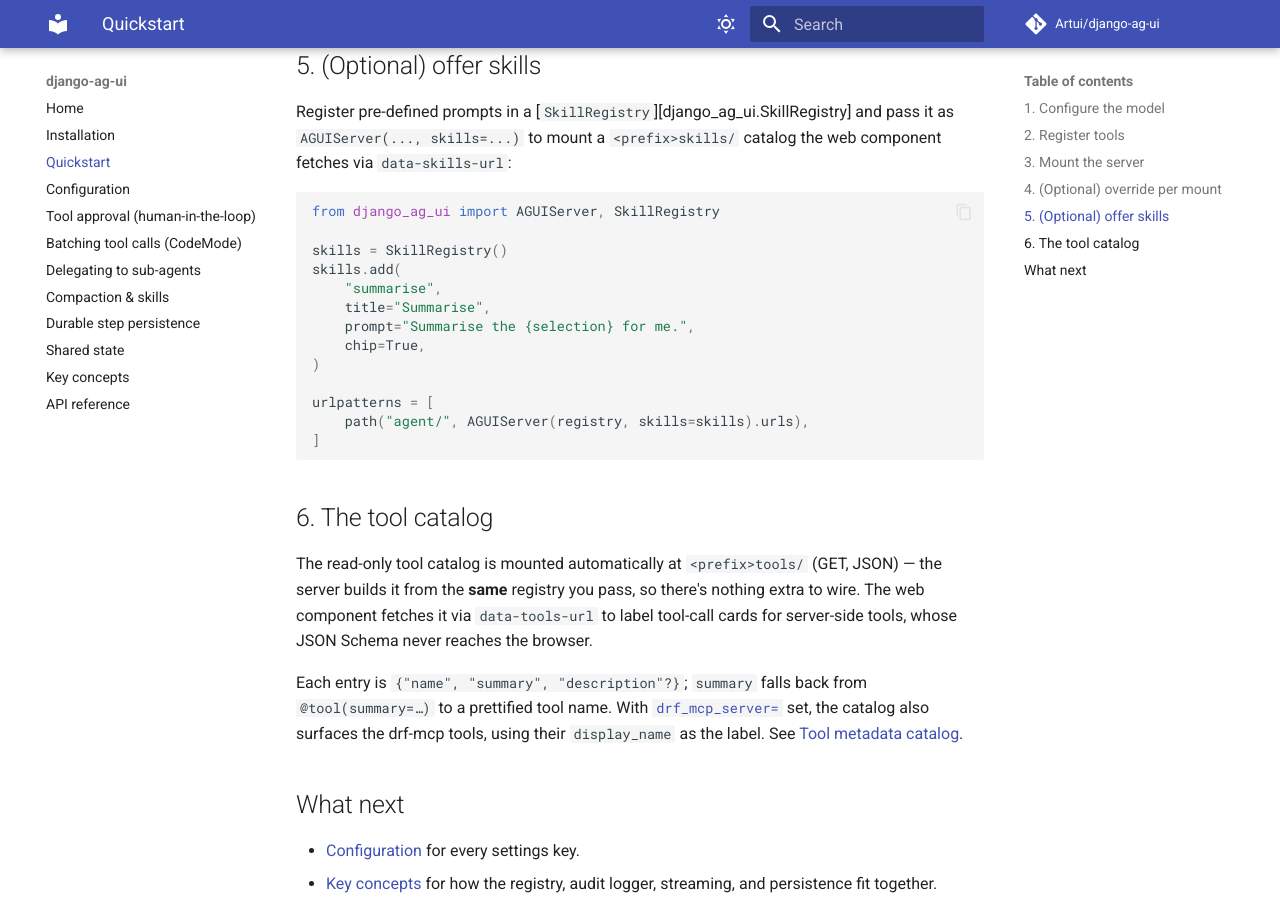
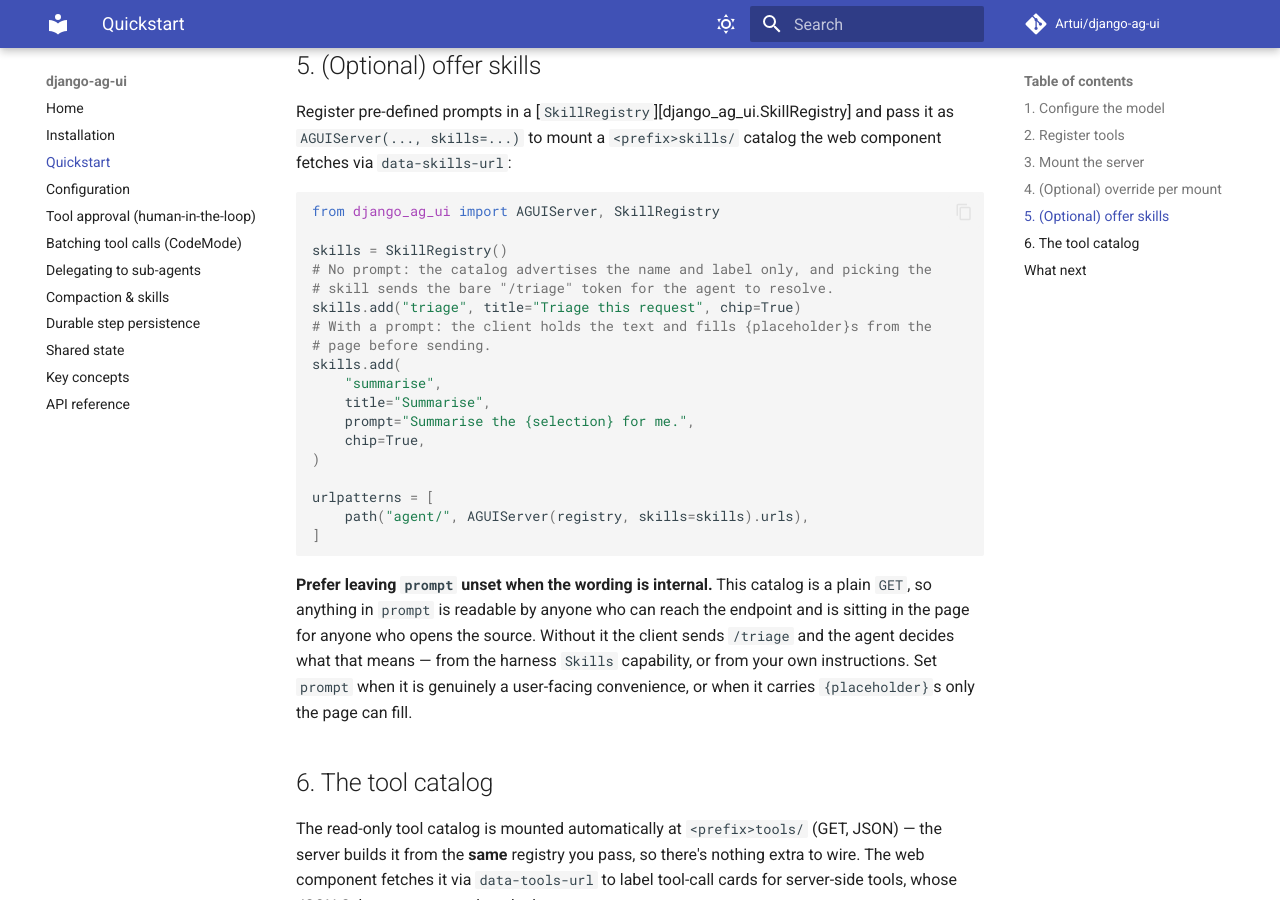
Before and after one commit to Artui/django-ag-ui, an MkDocs documentation site: the page built from docs/quickstart.md, in a window 1280 px wide and 900 px high, scrolled down 3313 px. Built offline with MkDocs 1.6.1 and Material for MkDocs 9.7.7, drawn with Linux system fonts in a browser that asks for light colours; comment, search, counter and statistics services are not loaded.

Commit message:
Let a skill keep its prompt on the server (0.37.0) (#82)
* Let a skill keep its prompt on the server

SkillSpec.prompt is now optional. Unset, the catalog advertises only the
name and label and the client sends the bare /name token for the agent to
resolve.

The catalog is a plain GET, so a prompt in it is readable by anyone who can
reach the endpoint and sits in the page source. A skill is often where a
project's internal workflow is written down most plainly, which made
shipping it to the browser the wrong default.

Additive: a set prompt behaves exactly as before, and the key is omitted
rather than serialised as null when absent.

Co-Authored-By: Claude Opus 5 <noreply@anthropic.com>

* Release 0.37.0

---------

Co-authored-by: Claude Opus 5 <noreply@anthropic.com>

````diff
--- a/django_ag_ui/version.py
+++ b/django_ag_ui/version.py
@@ -1,5 +1,5 @@
 from __future__ import annotations
 
-__version__: str = "0.36.0"
+__version__: str = "0.37.0"
 
 __all__ = ["__version__"]
--- a/docs/quickstart.md
+++ b/docs/quickstart.md
@@ -174,6 +174,11 @@ the web component fetches via `data-skills-url`:
 from django_ag_ui import AGUIServer, SkillRegistry
 
 skills = SkillRegistry()
+# No prompt: the catalog advertises the name and label only, and picking the
+# skill sends the bare "/triage" token for the agent to resolve.
+skills.add("triage", title="Triage this request", chip=True)
+# With a prompt: the client holds the text and fills {placeholder}s from the
+# page before sending.
 skills.add(
     "summarise",
     title="Summarise",
@@ -185,6 +190,14 @@ urlpatterns = [
     path("agent/", AGUIServer(registry, skills=skills).urls),
 ]
 ```
+
+**Prefer leaving `prompt` unset when the wording is internal.** This catalog is
+a plain `GET`, so anything in `prompt` is readable by anyone who can reach the
+endpoint and is sitting in the page for anyone who opens the source. Without it
+the client sends `/triage` and the agent decides what that means — from the
+harness `Skills` capability, or from your own instructions. Set `prompt` when
+it is genuinely a user-facing convenience, or when it carries `{placeholder}`s
+only the page can fill.
 
 ## 6. The tool catalog
 
--- a/pyproject.toml
+++ b/pyproject.toml
@@ -166,7 +166,7 @@ root = ["./django_ag_ui"]
 # django_ag_ui/version.py and promotes the CHANGELOG [Unreleased] block
 # under a new dated heading.
 [tool.bumpversion]
-current_version = "0.36.0"
+current_version = "0.37.0"
 allow_dirty = false
 commit = false
 tag = false
````
Also changed, not shown: CHANGELOG.md (+21 -1 lines), 3 other files.
